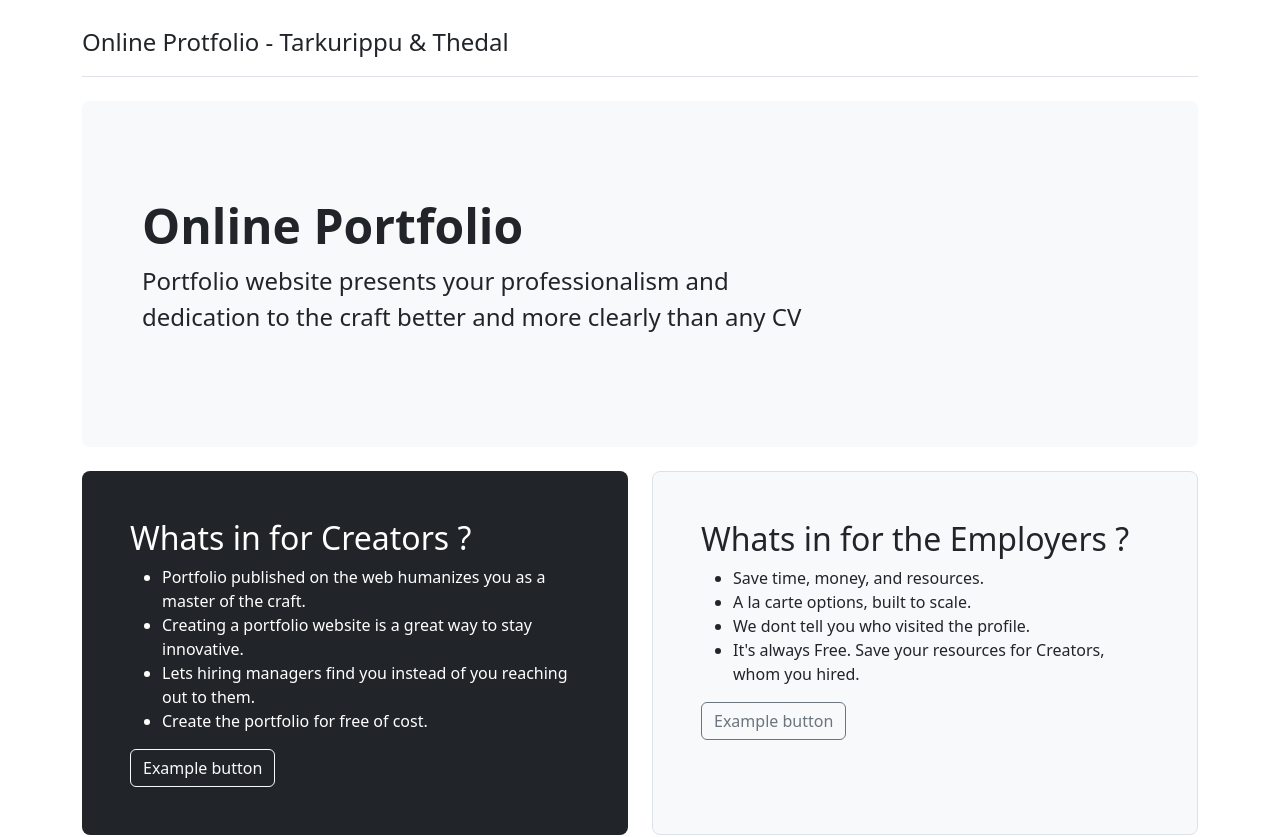
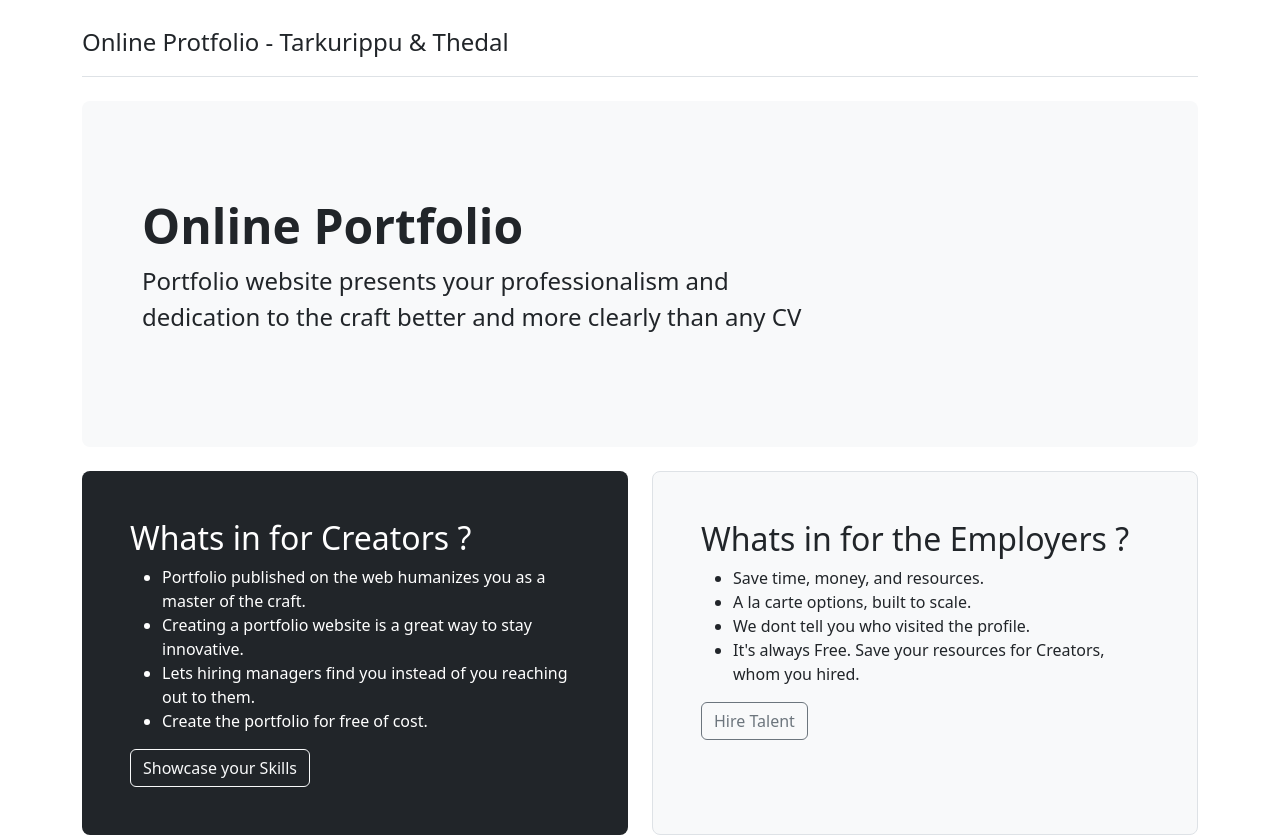
Before and after one commit to senbagaraman04/online-portfolio, an Angular app: page / in a window 1280 px wide. Shown: the top 837 px of the page. Built offline with nearby package versions, Linux system fonts and the light colour scheme.

Commit message:
feat: updated home page contents

```diff
--- a/src/app/app.component.html
+++ b/src/app/app.component.html
@@ -8,8 +8,13 @@
   <div class="p-5 mb-4 bg-light rounded-3">
     <div class="container-fluid py-5">
       <h1 class="display-5 fw-bold">Online Portfolio</h1>
-      <p class="col-md-8 fs-4">Portfolio website presents your professionalism and dedication to the craft better and more clearly than any CV</p>
-     </div>
+
+    <p class="col-md-8 fs-4">Portfolio website presents your professionalism and dedication to the craft better and more clearly than any CV</p>
+
+    <p class="text-muted">
+
+    </p>
+  </div>
   </div>
 
   <div class="row align-items-md-stretch">
@@ -33,7 +38,7 @@
           </li>
         </ul>
 
-        <button class="btn btn-outline-light" type="button">Example button</button>
+        <button class="btn btn-outline-light" type="button">Showcase your Skills</button>
       </div>
     </div>
     <div class="col-md-6">
@@ -58,7 +63,7 @@
             </li>
           </ul>
 
-        <button class="btn btn-outline-secondary" type="button">Example button</button>
+        <button class="btn btn-outline-secondary" type="button">Hire Talent</button>
       </div>
     </div>
 
```
